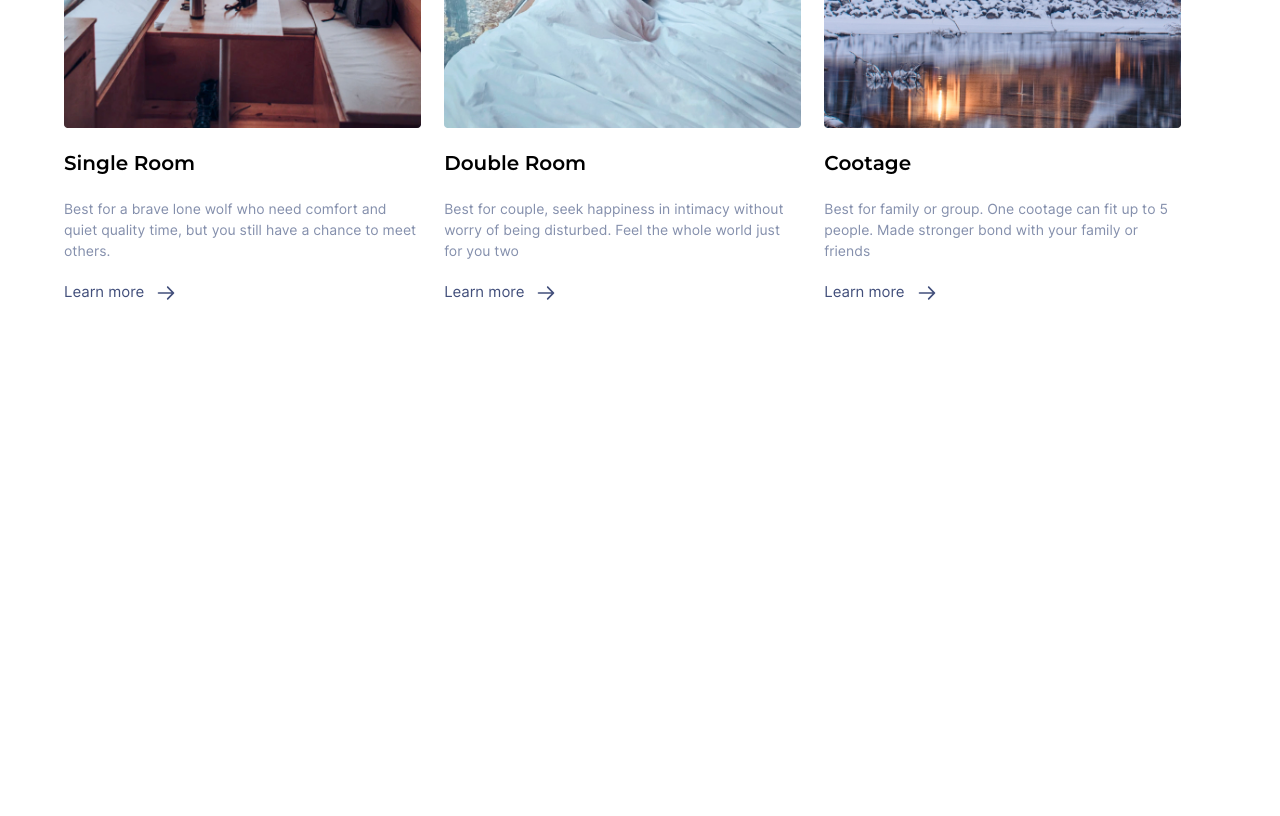
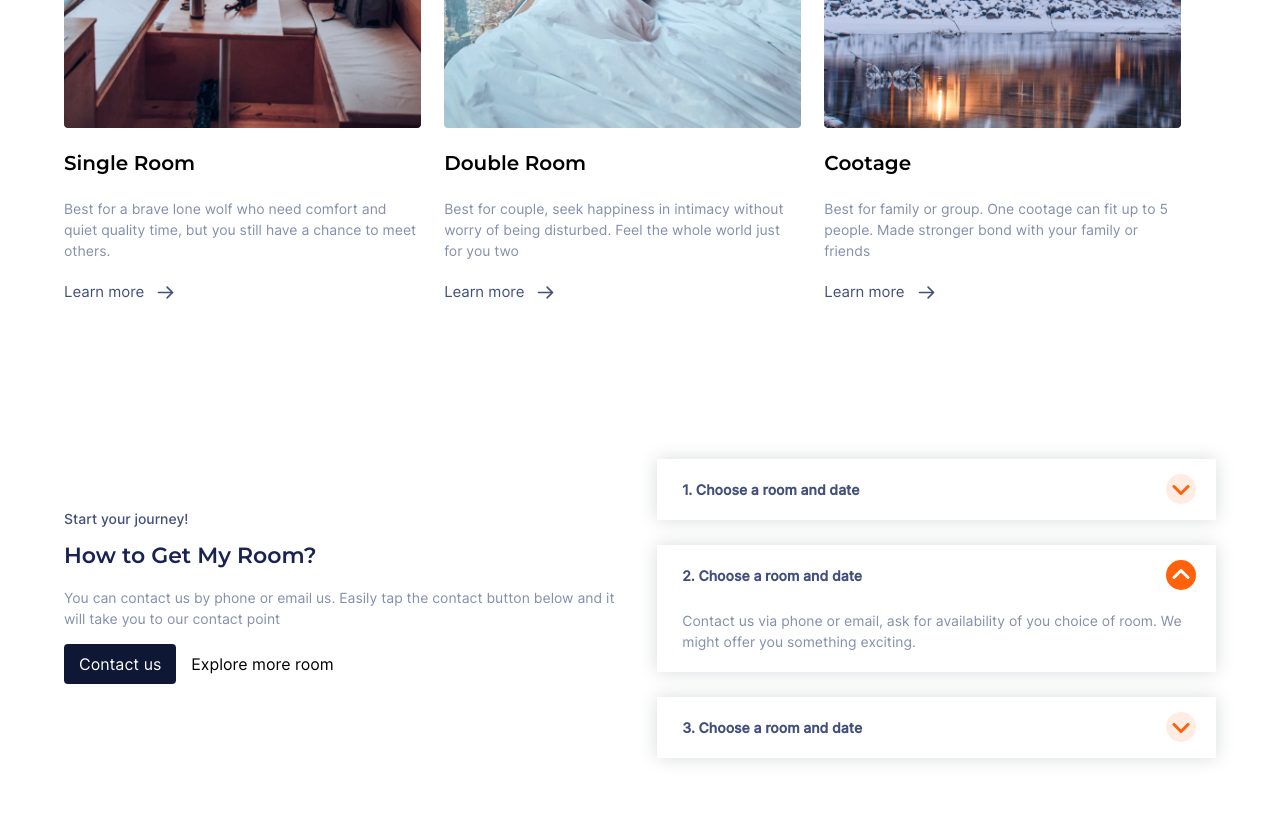
Before and after one commit to Eazy-life1996/Cootels, a plain HTML site: page index.html in a window 1280 px wide. Shown: the part 3205-4021 px from the top of the page. Before the commit the page ends 3581 px from the top, so only its background shows below. Drawn offline with Linux system fonts and the light colour scheme.

Commit message:
Разработал блок с контактами

```diff
--- /dev/null
+++ b/css/blocks/contatcs.css
@@ -0,0 +1,5 @@
+.contatcs__subtitle {
+  font-weight: 500;
+  font-size: 14px;
+  line-height: 150%;
+}
--- a/index.html
+++ b/index.html
@@ -120,7 +120,7 @@
             </p>
             <a href="#" class="gallery__link-second">
               Learn more
-              <img src="image/arrow.svg" alt="Arrow" class="gallery__svg">
+              <img src="image/arrow.svg" width="17" alt="Arrow" class="gallery__svg">
             </a>
           </li>
           <li class="gallery__item">
@@ -133,7 +133,7 @@
             </p>
             <a href="#" class="gallery__link-second">
               Learn more
-              <img src="image/arrow.svg" alt="Arrow" class="gallery__svg">
+              <img src="image/arrow.svg" width="17" alt="Arrow" class="gallery__svg">
             </a>
           </li>
           <li class="gallery__item">
@@ -146,10 +146,68 @@
             </p>
             <a href="#" class="gallery__link-second">
               Learn more
-              <img src="image/arrow.svg" alt="Arrow" class="gallery__svg">
+              <img src="image/arrow.svg" width="17" alt="Arrow" class="gallery__svg">
             </a>
           </li>
         </ul>
+      </section>
+      <section class="contacts">
+        <div class="contacts__block">
+          <p class="contacts__subtitle">
+            Start your journey!
+          </p>
+          <h2 class="contacts__title">
+            How to Get My Room?
+          </h2>
+          <p class="contacts__p">
+            You can contact us by phone or email us. Easily tap the contact button below and it will take you to our contact point
+          </p>
+          <div class="contacts__block-inner">
+            <a href="#" class="contacts__link">
+              Contact us
+            </a>
+            <a href="#" class="contacts__link-second">
+              Explore more room
+            </a>
+          </div>
+        </div>
+        <div class="contacts__block">
+          <ul class="contacts__list">
+            <li class="contacts__item">
+              <details class="contacts__d">
+                <summary class="contatcs__summary">
+                  1. Choose a room and date
+                </summary>
+                <p class="contacts__p-list">
+                  Contact us via phone or email, ask for availability of you choice of room.
+                   We might offer you something exciting.
+                </p>
+              </details>
+            </li>
+            <li class="contacts__item">
+              <details class="contacts__d" open>
+                <summary class="contatcs__summary">
+                  2. Choose a room and date
+                </summary>
+                <p class="contacts__p-list">
+                  Contact us via phone or email, ask for availability of you choice of room.
+                  We might offer you something exciting.
+                </p>
+              </details>
+            </li>
+            <li class="contacts__item">
+              <details class="contacts__d">
+                <summary class="contatcs__summary">
+                  3. Choose a room and date
+                </summary>
+                <p class="contacts__p-list">
+                  Contact us via phone or email, ask for availability of you choice of room.
+                  We might offer you something exciting.
+                </p>
+              </details>
+            </li>
+          </ul>
+        </div>
       </section>
     </main>
   </div>
--- /dev/null
+++ b/sass/blocks/contacts.scss
@@ -0,0 +1,194 @@
+.contacts {
+  padding-top: 5%;
+  padding-bottom: 5%;
+}
+
+.contacts__subtitle {
+  font-weight: 500;
+  font-size: 14px;
+  line-height: 150%;
+  color: $text-color-second;
+}
+
+.contacts__title {
+  color: $title-color;
+  font-weight: 600;
+  font-size: 22px;
+  line-height: 150%;
+  margin-top: 10px;
+  margin-bottom: 15px;
+}
+
+.contacts__p {
+  font-weight: normal;
+  font-size: 14px;
+  line-height: 150%;
+  color: $text-color;
+  margin-bottom: 15px;
+}
+
+.contacts__block-inner {
+  display: flex;
+  justify-content: space-between;
+}
+
+.contacts__link {
+  @extend %button-style;
+}
+
+.contacts__link-second {
+  color: $title-color-second;
+  text-align: center;
+  padding: 10px 15px;
+  border-radius: 4px;
+
+  &:hover {
+    background-color: rgba($link-color, 0.3);
+  }
+}
+
+.contacts__list {
+  padding-top: 45px;
+  padding-bottom: 45px;
+}
+
+.contacts__p-list {
+  font-weight: normal;
+  font-size: 14px;
+  line-height: 150%;
+  color: $text-color;
+  margin-top: 24px;
+}
+
+.contacts__d {
+  padding: 20px 25px;
+  box-shadow: 0 0 18px $text-color-third;
+  margin-top: 25px;
+  position: relative;
+}
+
+summary {
+  list-style: none;
+  font-weight: 600;
+  font-size: 14px;
+  line-height: 150%;
+  color: $text-color-second;
+}
+
+summary::after {
+  content: "";
+  width: 30px;
+  height: 30px;
+  border-radius: 50%;
+  background-color: $circle;
+  position: absolute;
+  right: 20px;
+  top: 15px;
+}
+
+summary::before {
+  content: url(/image/arrow-down.svg);
+  width: 14px;
+  height: 8px;
+  position: absolute;
+  z-index: 1;
+  right: 30px;
+  top: 20px;
+}
+
+.contacts__d[open] summary::after {
+  background-color: $circle-second;
+}
+
+.contacts__d[open] summary::before {
+  content: url(/image/arrow-up.svg);
+  top: 18px;
+}
+
+@media (min-width: $tablet-width) {
+  .contacts {
+    display: flex;
+    align-items: center;
+    gap: 3%;
+  }
+
+  .contacts__block-inner {
+    justify-content: start;
+  }
+
+  .contacts__block {
+    flex: 47%;
+  }
+
+  .contacts__list {
+    padding: 0;
+  }
+}
+
+@media (min-width: $desktop-width) {
+  .contacts {
+    justify-content: space-between;
+    padding-top: 7%;
+    padding-bottom: 7%;
+  }
+
+  .contacts__block-inner {
+    gap: 15px;
+  }
+
+  .contacts__link {
+    width: 146px;
+  }
+
+  .contacts__d {
+    padding: 32px 36px;
+  }
+
+  .contacts__subtitle {
+    font-size: 16px;
+  }
+
+  .contacts__p {
+    font-size: 18px;
+    padding-right: 15%;
+    margin-top: 24px;
+    margin-bottom: 32px;
+  }
+
+  .contacts__p-list {
+    font-size: 18px;
+    line-height: 150%;
+  }
+
+  .contacts__title {
+    font-size: 36px;
+  }
+
+  .contacts__block {
+    flex: none;
+    width: 588px;
+  }
+
+  .contacts__block:first-child {
+    width: 420px;
+  }
+
+  summary {
+    font-size: 22px;
+  }
+
+  summary::after {
+    width: 40px;
+    height: 40px;
+    top: 25px;
+  }
+
+  summary::before {
+    right: 35px;
+    top: 28px;
+  }
+
+  .contacts__d[open] summary::before {
+    top: 25px;
+  }
+}
--- a/sass/blocks/gallery.scss
+++ b/sass/blocks/gallery.scss
@@ -60,7 +60,7 @@
   line-height: 150%;
   color: $text-color-second;
   margin-bottom: 15px;
-
+  width: 130px;
   &:hover {
     text-decoration: underline;
   }
--- a/sass/main.scss
+++ b/sass/main.scss
@@ -7,3 +7,4 @@
 @import "blocks/description-second.scss";
 @import "blocks/service.scss";
 @import "blocks/gallery.scss";
+@import "blocks/contacts.scss";
--- a/sass/variables.scss
+++ b/sass/variables.scss
@@ -11,3 +11,5 @@ $text-color-second: #424F7B;
 $text-color-third: #D9DBDE;
 $footer-bg-color: #0B265A;
 $switch-color: #FAB047;
+$circle: #FFECE2;
+$circle-second: #FF620A;
```
Also changed, not shown: css/blocks/contacts.css (added), css/main.css, image/arrow-down.svg (added), image/arrow-up.svg (added).
